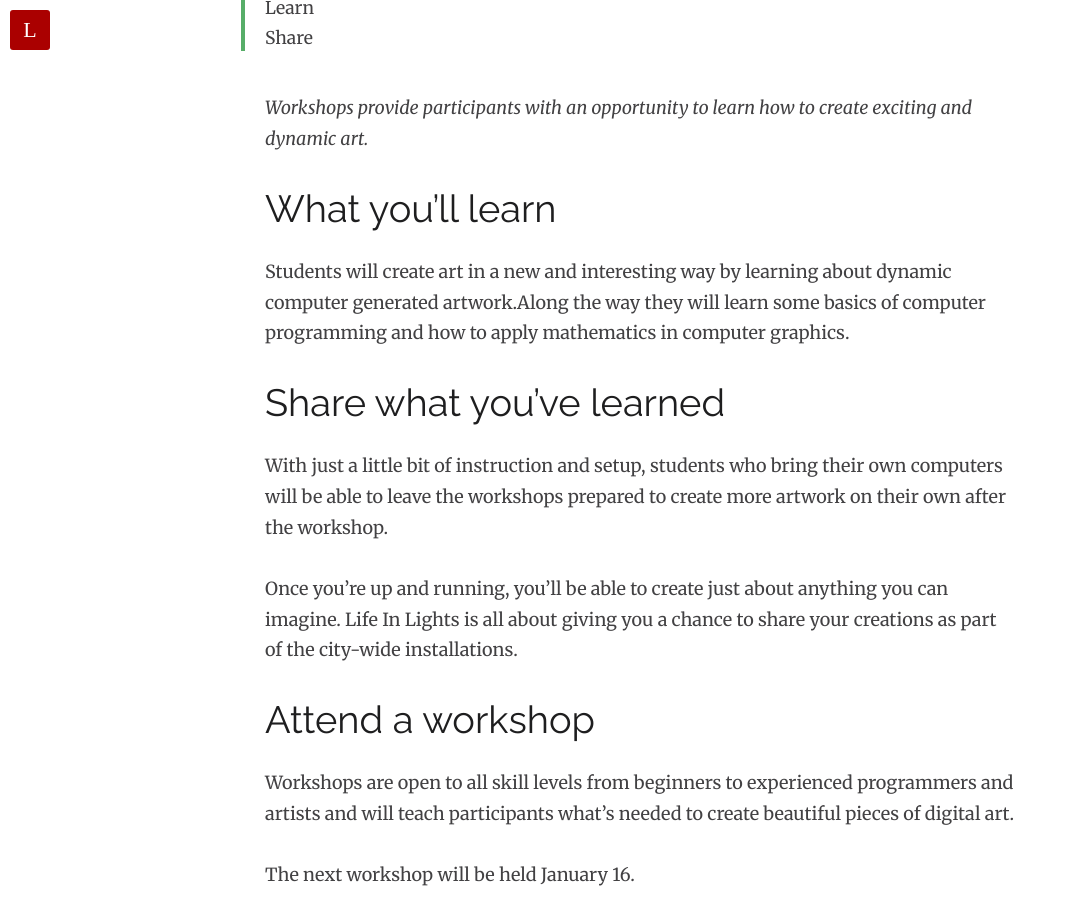
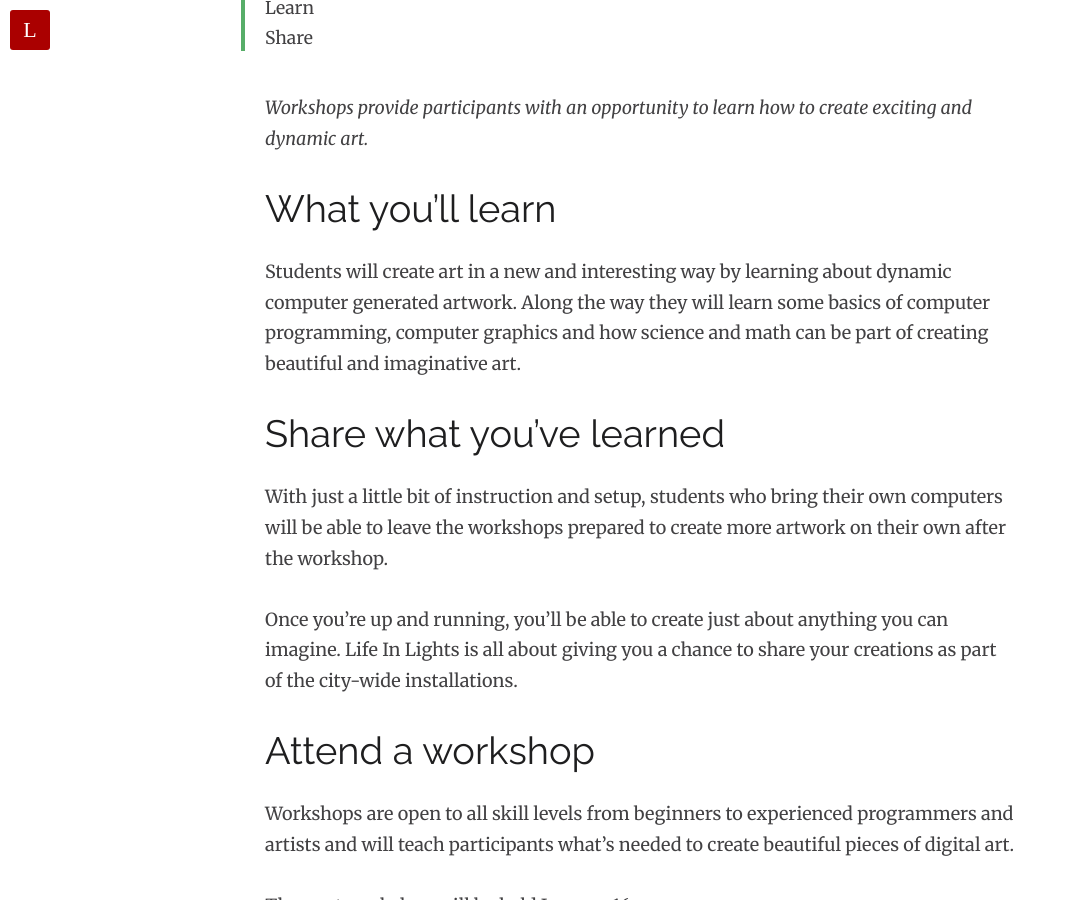
Before and after one commit to LifeInLights/lifeinlights.github.io, a Jekyll site: the page built from workshops.md, in a window 1280 px wide and 900 px high, scrolled down 629 px. Shown: the whole window, without its empty margins (0-1066 px from the left). Built offline with Jekyll 4.4.1, drawn with Linux system fonts in a browser that asks for light colours; nearby versions of some CDN libraries; some of the changed text lies outside the part shown.

Commit message:
Further cleanup of workshops

```diff
--- a/workshops.md
+++ b/workshops.md
@@ -11,7 +11,7 @@ tags: [lifeinlights workshops learning education]
 *Workshops provide participants with an opportunity to learn how to create exciting and dynamic art.*
 
 #What you'll learn
-Students will create art in a new and interesting way by learning about dynamic computer generated artwork.Along the way they will learn some basics of computer programming and how to apply mathematics in computer graphics.
+Students will create art in a new and interesting way by learning about dynamic computer generated artwork. Along the way they will learn some basics of computer programming, computer graphics and how science and math can be part of creating beautiful and imaginative art.
 
 #Share what you've learned
 With just a little bit of instruction and setup, students who bring their own computers will be able to leave the workshops prepared to create more artwork on their own after the workshop.
```
Also changed, not shown: other parts of workshops.md (+1 -1 lines).
